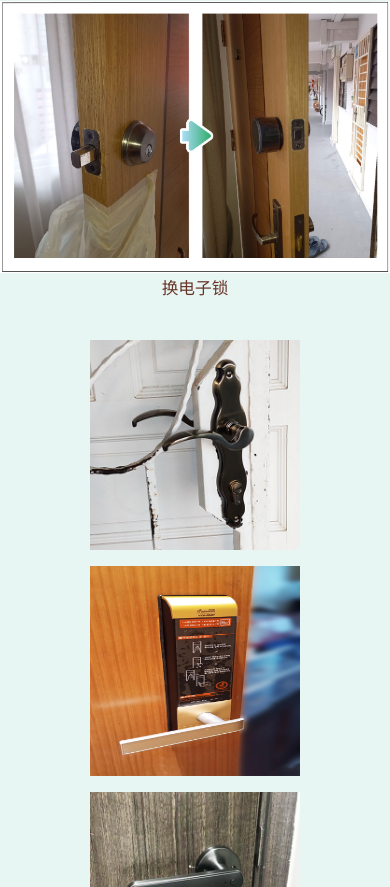
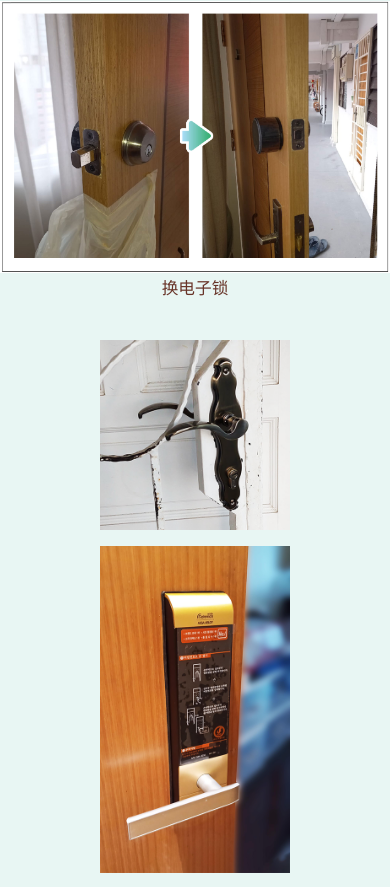
Before and after one commit to GrandTrade10/locksmith, a plain HTML site: page indexchinese.html in a window 390 px wide. Shown: the part 1113-2000 px from the top of the page. Drawn offline with Linux system fonts and the light colour scheme.

Commit message:
Update stylesheet3chinese.css

```diff
--- a/css/stylesheet3chinese.css
+++ b/css/stylesheet3chinese.css
@@ -1,6 +1,10 @@
-div#jobsd{margin: 0;
+
+
+div#jobsd{margin: auto;
 	text-align: center;
+	width:55%;
 }
+
 img.jobs{margin:8px;
 	text-align: center;
 }
@@ -31,6 +35,11 @@ top:-0.8em;
 right: -0.5em;}
 /* Language change */
 
+
+a:link p.lan{color: whitesmoke;}
+a:visited p.lan{color: dark blue;}
+a:hover p.lan{color: blue;}
+a:active p.lan{color: yellow;}
 
 #logoimg {display: block; /*to make the image-rendering centerlise*/
 width: 15%;
@@ -802,6 +811,15 @@ span.ts{
 #content-desktop {display: block;}
 #content-mobile{display: none;}
 
+div#jobsd{margin: auto;
+	text-align: center;
+	width:100%;
+}
+
+img.jobs{
+	width:200px;
+	height: 200px;
+}
 
 #containertop{
 	margin: auto;
@@ -866,6 +884,7 @@ padding: 8px;}
 #hidlghidlglock{display: block;}
 
 .logo{width: 23px;}
+
 
 H1{position: relative;
 	margin: auto;
@@ -933,6 +952,18 @@ line-height: 24px;}
 	padding: 8px 8px;
 		margin: 15px;
 }
+
+img.jobs{
+	width:190px;
+	height: auto;
+}
+
+
+div#jobsd{margin: auto;
+	text-align: center;
+	width:89%;
+}
+
 
 		#logoimg {display: block; /*to make the image-rendering centerlise*/
 width: 45%;
@@ -1065,6 +1096,17 @@ top: -3.4em;}
 		margin: 20px;
 }
 
+div#jobsd{margin: auto;
+	text-align: center;
+	width:89%;
+}
+
+img.jobs{
+	width:190px;
+	height: auto;
+}
+
+
 #containerrev{
 	position: relative;
 	Display: block;
```
